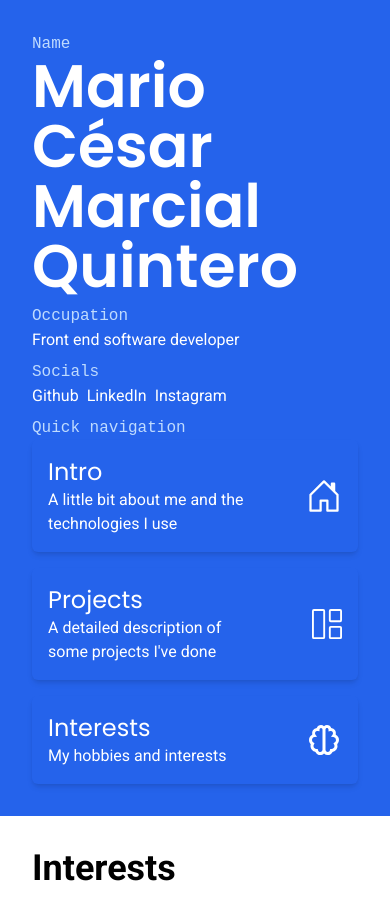
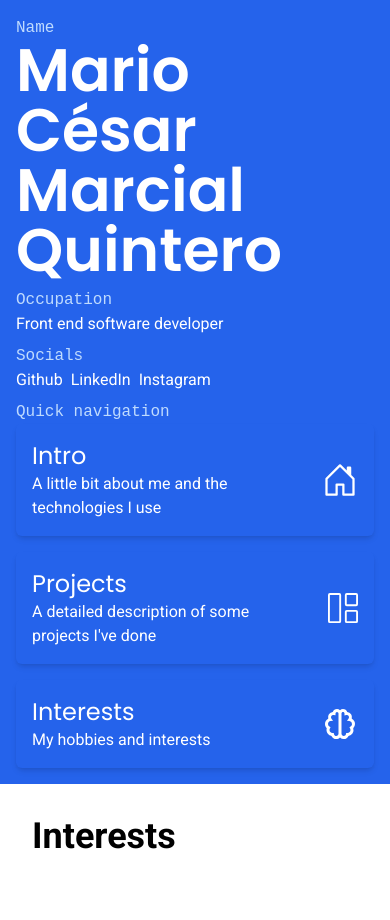
Before and after one commit to mar-cial/portfolio, a Next.js app: page /interests in a window 390 px wide. After the commit the page ends 888 px from the top, so only its background shows below. Built offline with nearby package versions, Linux system fonts and the light colour scheme; a web font is replaced by a local one.

Commit message:
modified padding

```diff
--- a/components/PageLayout.tsx
+++ b/components/PageLayout.tsx
@@ -68,7 +68,7 @@ const links: ILinks[] = [
 const PageLayout = ({ children }: Props) => {
   return (
     <div className="grid h-screen grid-cols-1 bg-white md:grid-cols-2 lg:grid-cols-5">
-      <main className="grid gap-2 p-8 text-white bg-blue-600 md:col-span-2">
+      <main className="grid gap-2 p-4 md:p-8 text-white bg-blue-600 md:col-span-2">
         <header className="flex flex-col gap-2">
           <div>
             <p className="text-blue-200 text-md font-console">Name</p>
@@ -102,7 +102,7 @@ const PageLayout = ({ children }: Props) => {
 
           <div className="grid gap-4">
             {links.map((link) => (
-              <motion.div whileHover={{ y: -3 }} whileTap={{ y: 0 }}>
+              <motion.div whileHover={{ y: -3 }} whileTap={{ y: 0 }} key={link.id}>
                 <Link href={link.path} passHref>
                   <a>
                     <article className="grid grid-cols-3 p-4 rounded-md shadow-md">
```
